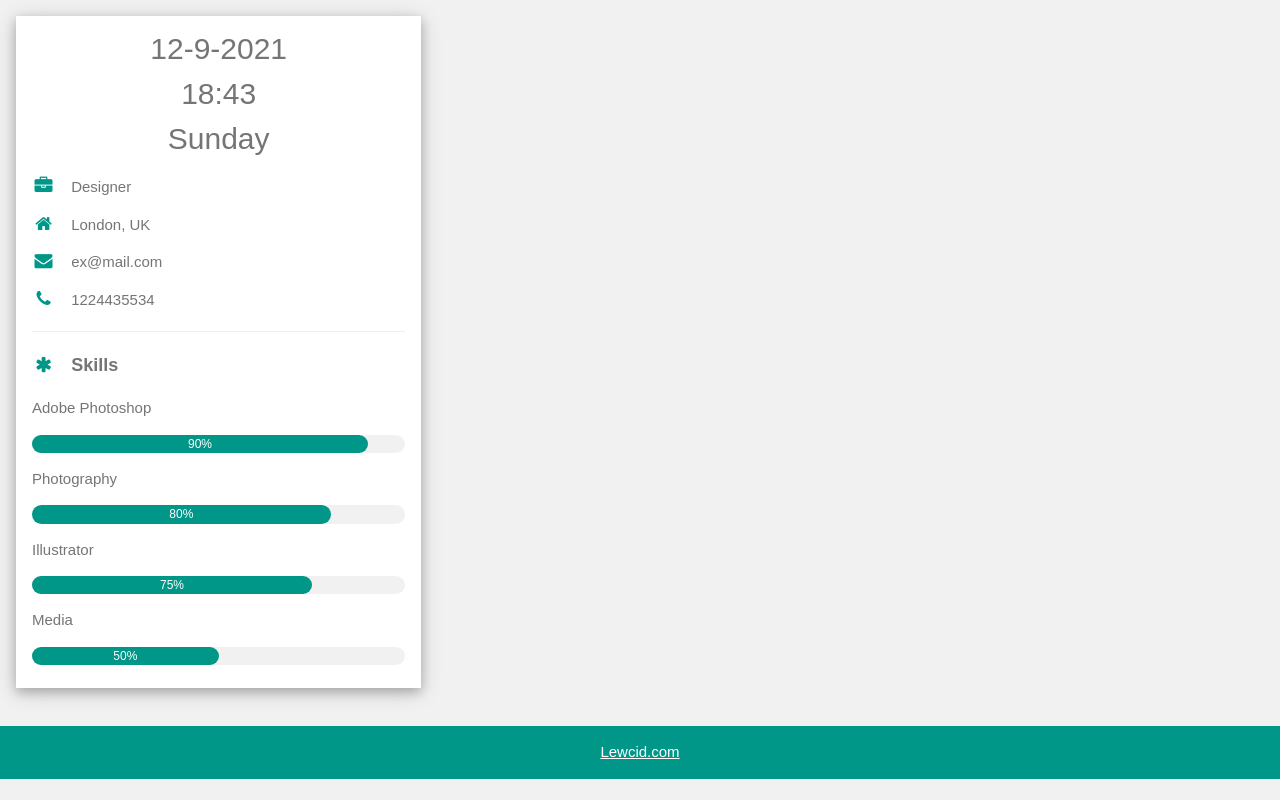
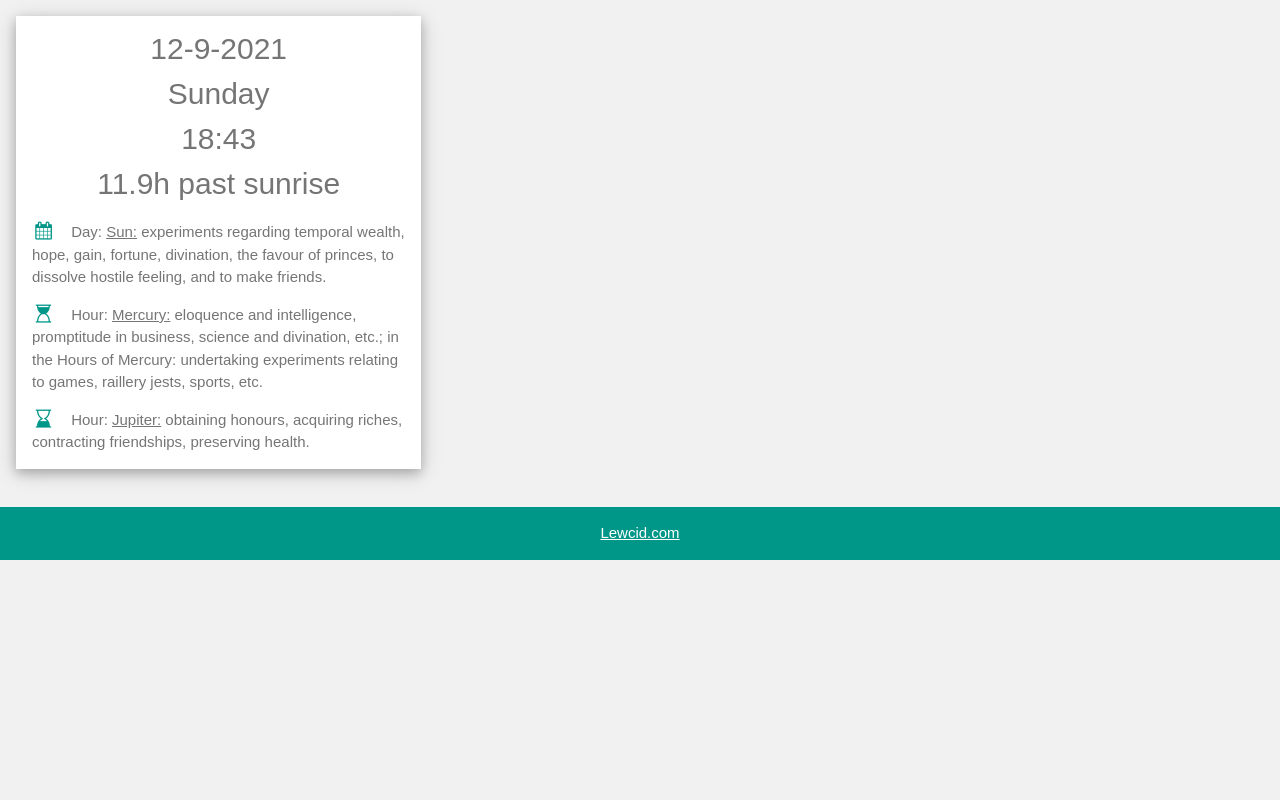
Before and after one commit to leweyg/timer, a plain HTML site: page docs/index.html in a window 1280 px wide. Drawn offline with Linux system fonts and the light colour scheme; a web font is replaced by a local one.

Commit message:
Basic hard-coded data

```diff
--- a/docs/index.html
+++ b/docs/index.html
@@ -1,6 +1,6 @@
 <!DOCTYPE html>
 <html>
-<title>W3.CSS Template</title>
+<title>timer - lewcid.com</title>
 <meta charset="UTF-8">
 <meta name="viewport" content="width=device-width, initial-scale=1">
 <!--
@@ -30,6 +30,27 @@ html,body,h1,h2,h3,h4,h5,h6 {font-family: "Roboto", sans-serif}
             <h2 id="main_title_time" class="w3-center">
                 time now
             </h2>
+
+
+    <script src="timing.js"></script>
+    <script>
+        main_title_time.innerHTML = titleLocalTime();
+
+        function writeDetails() {
+            var details = timingDetails();
+            for (var di in details) {
+                var det = details[di];
+                document.write("<p><i class=\"fa fa-");
+                document.write(det.icon);
+                document.write(" fa-fw w3-margin-right w3-large w3-text-teal\"></i>");
+                document.write(det.title + ": <u>" + det.subtitle + ":</u> " + det.desc);
+                document.write("</p>\n");
+            }
+        }
+        writeDetails();
+    </script>
+
+<!--
           <p><i class="fa fa-briefcase fa-fw w3-margin-right w3-large w3-text-teal"></i>Designer</p>
           <p><i class="fa fa-home fa-fw w3-margin-right w3-large w3-text-teal"></i>London, UK</p>
           <p><i class="fa fa-envelope fa-fw w3-margin-right w3-large w3-text-teal"></i>ex@mail.com</p>
@@ -56,6 +77,7 @@ html,body,h1,h2,h3,h4,h5,h6 {font-family: "Roboto", sans-serif}
             <div class="w3-container w3-center w3-round-xlarge w3-teal" style="width:50%">50%</div>
           </div>
           <br>
+        -->
 
         </div>
       </div><br>
@@ -63,10 +85,6 @@ html,body,h1,h2,h3,h4,h5,h6 {font-family: "Roboto", sans-serif}
     <!-- End Left Column -->
     </div>
 
-    <script src="timing.js"></script>
-    <script>
-        main_title_time.innerHTML = titleLocalTime();
-    </script>
 
     <!-- Right Column -->
     <div class="w3-twothird">
--- a/docs/timing.js
+++ b/docs/timing.js
@@ -2,6 +2,19 @@
 var _sDaysOfTheWeek = [
     "Sunday", "Monday", "Tuesday", "Wednesday", "Thursday", "Friday", "Saturday"
 ];
+
+var _sMainTime = new Date();
+
+function hoursPastSunRise(d) {
+    var dayMins = (d.getHours() * 60) + d.getMinutes();
+    var dawnMins = (6 * 60) + 49; // 6:49 AM, TODO: make this dynamic
+    var deltaMins = (dayMins - dawnMins);
+    if (deltaMins < 0) {
+        deltaMins += (24 * 60);
+    }
+    var deltaHours = (deltaMins / 60);
+    return deltaHours;
+}
 
 function dayOfTheWeek(d) {
     var n = d.getDay();
@@ -10,9 +23,33 @@ function dayOfTheWeek(d) {
 }
 
 function titleLocalTime() {
-    var d = (new Date());
-    var datestring = d.getDate()  + "-" + (d.getMonth()+1) + "-" + d.getFullYear() + "<br/>";
-    datestring += d.getHours() + ":" + ("0" + d.getMinutes()).slice(-2);
+    var d = _sMainTime;
+    var datestring = d.getDate()  + "-" + (d.getMonth()+1) + "-" + d.getFullYear();
     datestring += "<br/>" + dayOfTheWeek(d);
+    datestring += "<br/>" + d.getHours() + ":" + ("0" + d.getMinutes()).slice(-2);
+    datestring += "<br/>" + hoursPastSunRise(d).toFixed(1) + "h past sunrise";
     return datestring;
 }
+
+function timingDetails() {
+    var items = [];
+    items.push({
+        title : "Day",
+        icon : "calendar",
+        subtitle : "Sun",
+        desc : "experiments regarding temporal wealth, hope, gain, fortune, divination, the favour of princes, to dissolve hostile feeling, and to make friends.",
+    });
+    items.push({
+        title : "Hour",
+        icon : "hourglass-start",
+        subtitle : "Mercury",
+        desc : "eloquence and intelligence, promptitude in business, science and divination, etc.; in the Hours of Mercury: undertaking experiments relating to games, raillery jests, sports, etc.",
+    });
+    items.push({
+        title : "Hour",
+        icon : "hourglass-end",
+        subtitle : "Jupiter",
+        desc : "obtaining honours, acquiring riches, contracting friendships, preserving health.",
+    });
+    return items;
+}
```
